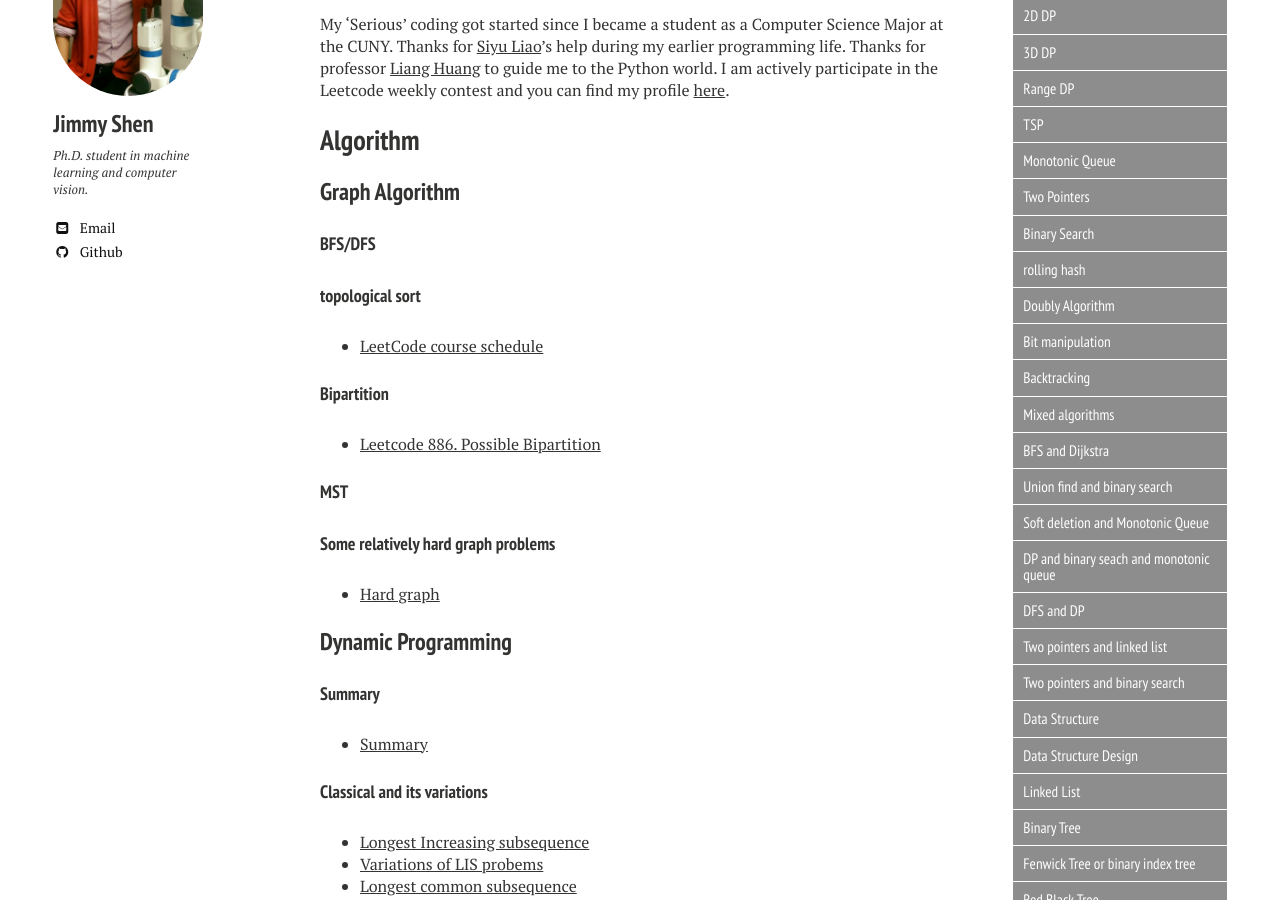
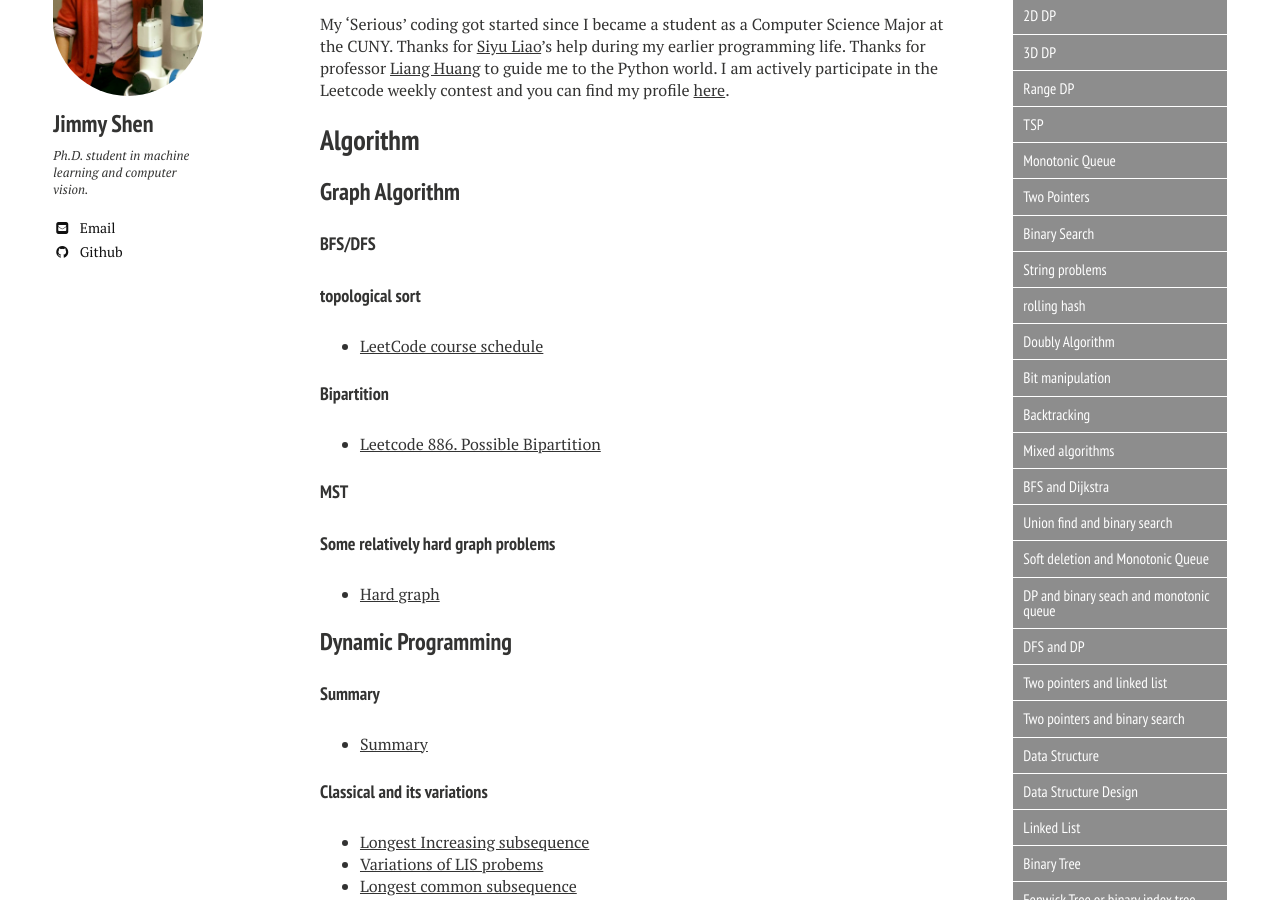
Before and after one commit to xiaokeshen/xiaokeshen.github.io, a Jekyll site: the page built from blog/index.md, in a window 1280 px wide and 900 px high, scrolled down 549 px. Built offline with Jekyll 4.4.1, drawn with Linux system fonts in a browser that asks for light colours; nearby versions of some CDN libraries; some of the changed text lies outside the part shown.

Commit message:
add string problems blog links

```diff
--- a/blog/index.md
+++ b/blog/index.md
@@ -80,6 +80,11 @@
 
 ## Binary Search
 - [binary search](https://medium.com/@jim.morris.shen/binary-search-30f3d0d7225?source=friends_link&sk=585409d25eeb3e41daea53f3a16c4b5d)
+
+## String problems
+- [KMP](https://medium.com/@jim.morris.shen/kmp-674b29c95411?source=friends_link&sk=444bcadb1100bddb78d3108e216de273)
+- [String](https://medium.com/@jim.morris.shen/string-7962ff974ed4?source=friends_link&sk=6e2251ed7d3480ad309ed39cba51461f)
+- [Hard string](https://medium.com/@jim.morris.shen/hard-string-problems-f267f0995f3a?source=friends_link&sk=a7c2b31ef7c7338dc2ddfecb616378d7)
 
 ## rolling hash
 - [rolling hash](https://medium.com/@jim.morris.shen/rolling-hash-problems-26c7a1346545?source=friends_link&sk=893381007ee153435b5f3dc2b4675bc2)
```
